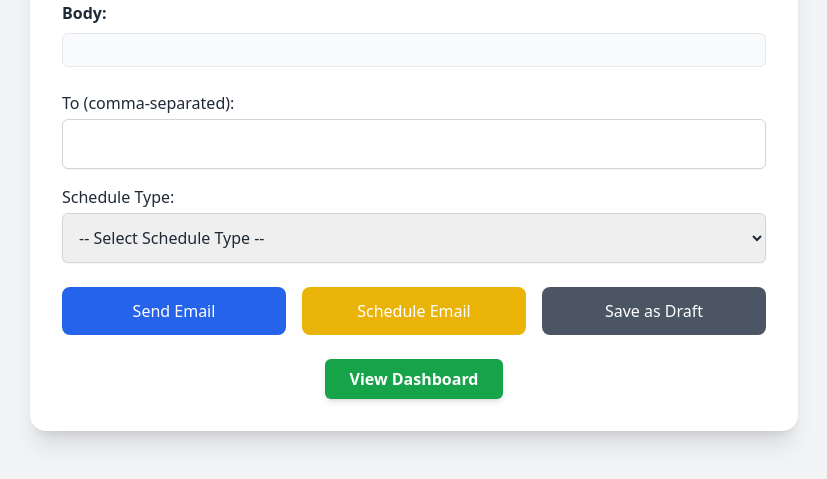
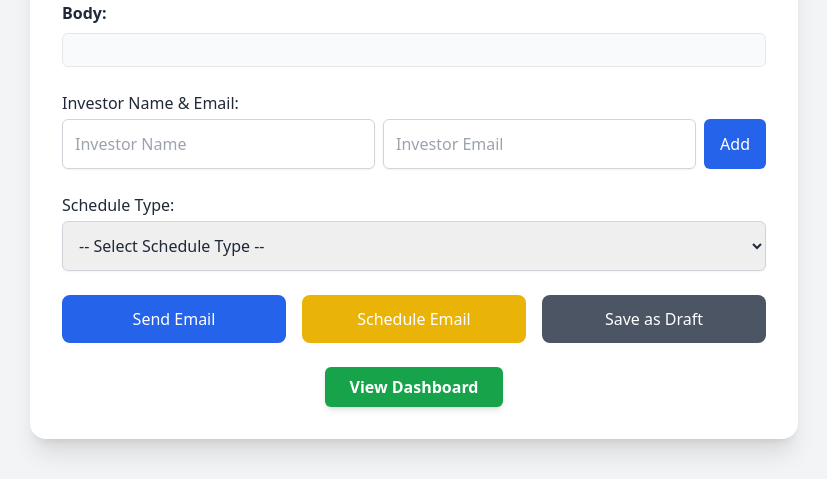
Before and after one commit to smit-faldu/final-email-automation, a Flask app: template templates/finalize.html in a window 1280 px wide. Shown: the part 163-642 px from the top of the page, without its empty margins (226-1053 px from the left). Run offline with Flask 3, Linux system fonts and the light colour scheme; the template is opened without the code that fills it, so the values that code supplies are empty; some libraries are stand-ins or nearby versions.

Commit message:
first commit

```diff
--- a/app.py
+++ b/app.py
@@ -2,7 +2,7 @@
 from flask import Flask, render_template, request, redirect, session, url_for
 from auth import auth_bp
 from email_template import generate_email_variants
-from email_utils import send_email, save_draft, schedule_batch_emails,schedule_all_at_once,get_scheduled_emails,fetch_replies
+from email_utils import send_email, save_draft, schedule_individual_email, schedule_batch_emails,schedule_all_at_once,get_scheduled_emails,fetch_replies
 import os
 import datetime
 import json
@@ -59,32 +59,101 @@ def edit_email(variant):
 
     return render_template("edit.html", subject=email['subject'], body=email['body'])
 
+# @app.route("/finalize", methods=["GET", "POST"])
+# def finalize_email():
+#     if 'selected_email' not in session:
+#         return redirect(url_for("preview_emails"))
+
+#     subject = session['selected_email'].get('subject', '')
+#     body = session['selected_email'].get('body', '')
+
+#     if request.method == "POST":
+#         if "credentials" not in session:
+#             return redirect(url_for("auth.login"))
+
+#         to_emails = request.form.get("to_emails", "")
+#         to_emails_list = [email.strip() for email in to_emails.split(",") if email.strip()]
+#         if not to_emails_list:
+#             return "No recipient emails provided.", 400
+
+#         action = request.form.get("action")
+
+#         if action == "send":
+#             send_email(subject, body, to_emails_list)
+#             session['selected_email'] = {'subject': subject, 'body': body}
+#             return redirect(url_for("finalize_email"))
+
+#         elif action == "draft":
+#             save_draft(subject, body, to_emails_list)
+#             return redirect(url_for("finalize_email"))
+
+#         elif action == "schedule":
+#             schedule_type = request.form.get("schedule_type")
+
+#             if schedule_type == "batch":
+#                 batch_count = int(request.form.get("batch_count", 10))
+#                 schedule_batch_emails(subject, body, to_emails_list, batch_count)
+
+#             elif schedule_type == "fixed_time":
+#                 scheduled_time_str = request.form.get("scheduled_time")
+#                 try:
+#                     scheduled_time = datetime.datetime.fromisoformat(scheduled_time_str)
+#                 except ValueError:
+#                     return "Invalid date/time format.", 400
+
+#                 schedule_all_at_once(subject, body, to_emails_list, scheduled_time)
+
+#             else:
+#                 return "Invalid schedule type selected.", 400
+
+#             return redirect(url_for("finalize_email"))
+
+#     email = {
+#         "subject": subject,
+#         "body": body,
+#     }
+
+#     return render_template("finalize.html", email=email)
+
+
 @app.route("/finalize", methods=["GET", "POST"])
 def finalize_email():
     if 'selected_email' not in session:
         return redirect(url_for("preview_emails"))
 
     subject = session['selected_email'].get('subject', '')
-    body = session['selected_email'].get('body', '')
+    body_template = session['selected_email'].get('body', '')
 
     if request.method == "POST":
         if "credentials" not in session:
             return redirect(url_for("auth.login"))
 
-        to_emails = request.form.get("to_emails", "")
-        to_emails_list = [email.strip() for email in to_emails.split(",") if email.strip()]
-        if not to_emails_list:
-            return "No recipient emails provided.", 400
+        investors_json = request.form.get("investors_json", "[]")
+        try:
+            investors = json.loads(investors_json)
+            if not investors:
+                return "No investors provided.", 400
+        except json.JSONDecodeError:
+            return "Invalid investor data.", 400
 
         action = request.form.get("action")
 
+        # Create personalized email for each investor
+        personalized_emails = []
+        for investor in investors:
+            name = investor["name"]
+            email = investor["email"]
+            personalized_body = body_template.replace("[Investor Name]", name)
+            personalized_emails.append({"email": email, "body": personalized_body})
+
         if action == "send":
-            send_email(subject, body, to_emails_list)
-            session['selected_email'] = {'subject': subject, 'body': body}
+            for entry in personalized_emails:
+                send_email(subject, entry["body"], [entry["email"]])
             return redirect(url_for("finalize_email"))
 
         elif action == "draft":
-            save_draft(subject, body, to_emails_list)
+            for entry in personalized_emails:
+                save_draft(subject, entry["body"], [entry["email"]])
             return redirect(url_for("finalize_email"))
 
         elif action == "schedule":
@@ -92,7 +161,11 @@ def finalize_email():
 
             if schedule_type == "batch":
                 batch_count = int(request.form.get("batch_count", 10))
-                schedule_batch_emails(subject, body, to_emails_list, batch_count)
+                batches = [personalized_emails[i:i + batch_count] for i in range(0, len(personalized_emails), batch_count)]
+                for day_offset, batch in enumerate(batches):
+                    run_time = datetime.datetime.now() + datetime.timedelta(days=day_offset)
+                    for entry in batch:
+                        schedule_individual_email(subject, entry["body"], entry["email"], run_time)
 
             elif schedule_type == "fixed_time":
                 scheduled_time_str = request.form.get("scheduled_time")
@@ -100,19 +173,18 @@ def finalize_email():
                     scheduled_time = datetime.datetime.fromisoformat(scheduled_time_str)
                 except ValueError:
                     return "Invalid date/time format.", 400
-
-                schedule_all_at_once(subject, body, to_emails_list, scheduled_time)
+                for entry in personalized_emails:
+                    schedule_individual_email(subject, entry["body"], entry["email"], scheduled_time)
 
             else:
                 return "Invalid schedule type selected.", 400
 
             return redirect(url_for("finalize_email"))
-
+    # GET request
     email = {
         "subject": subject,
-        "body": body,
+        "body": body_template,
     }
-
     return render_template("finalize.html", email=email)
 
 @app.route("/dashboard")
--- a/email_template.py
+++ b/email_template.py
@@ -5,7 +5,7 @@ from langchain_core.output_parsers import JsonOutputParser
 
 
 def generate_email_variants(founder_data):
-    model = ChatGoogleGenerativeAI(model="gemini-1.5-pro", google_api_key="GEMINI_API_KEY",temperature=0.7)
+    model = ChatGoogleGenerativeAI(model="gemini-1.5-pro", google_api_key="GEMINI_API",temperature=0.5)
     parser = JsonOutputParser()
 
     prompt = PromptTemplate(
--- a/templates/finalize.html
+++ b/templates/finalize.html
@@ -1,4 +1,3 @@
-<!-- templates/finalize.html -->
 <!DOCTYPE html>
 <html lang="en">
 <head>
@@ -19,11 +18,22 @@
     </div>
 
     <form action="{{ url_for('finalize_email') }}" method="POST">
-      <!-- Recipient Emails -->
+      <!-- Investor Input -->
       <div class="mb-4">
-        <label for="to_emails" class="block font-medium">To (comma-separated):</label>
-        <input type="text" id="to_emails" name="to_emails" required
-               class="mt-1 p-3 w-full border border-gray-300 rounded-md shadow-sm focus:ring-indigo-500 focus:border-indigo-500" />
+        <label class="block font-medium mb-1">Investor Name & Email:</label>
+        <div class="flex gap-2 mb-2">
+          <input type="text" id="investor_name" placeholder="Investor Name"
+                 class="p-3 w-1/2 border border-gray-300 rounded-md shadow-sm" />
+          <input type="email" id="investor_email" placeholder="Investor Email"
+                 class="p-3 w-1/2 border border-gray-300 rounded-md shadow-sm" />
+          <button type="button" id="add_investor"
+                  class="px-4 bg-blue-600 text-white rounded-md hover:bg-blue-700">Add</button>
+        </div>
+
+        <div id="investor_list" class="flex flex-wrap gap-2 mb-2"></div>
+
+        <!-- Hidden field with JSON array of investors -->
+        <input type="hidden" name="investors_json" id="investors_json" />
       </div>
 
       <!-- Schedule Type -->
@@ -69,14 +79,54 @@
         </button>
       </div>
     </form>
+
     <div class="mt-6 text-center">
-        <a href="{{ url_for('dashboard') }}" class="inline-block bg-green-600 text-white px-6 py-2 rounded-md font-semibold shadow-md hover:bg-green-700 focus:outline-none focus:ring-2 focus:ring-green-500 focus:ring-opacity-50">
-            View Dashboard
-        </a>
+      <a href="{{ url_for('dashboard') }}" class="inline-block bg-green-600 text-white px-6 py-2 rounded-md font-semibold shadow-md hover:bg-green-700 focus:outline-none focus:ring-2 focus:ring-green-500 focus:ring-opacity-50">
+        View Dashboard
+      </a>
     </div>
   </div>
 
+  <!-- Scripts -->
   <script>
+    const investorList = [];
+    const nameInput = document.getElementById("investor_name");
+    const emailInput = document.getElementById("investor_email");
+    const listContainer = document.getElementById("investor_list");
+    const hiddenField = document.getElementById("investors_json");
+
+    document.getElementById("add_investor").addEventListener("click", () => {
+      const name = nameInput.value.trim();
+      const email = emailInput.value.trim();
+      if (!name || !email) return alert("Both name and email are required.");
+      investorList.push({ name, email });
+      nameInput.value = "";
+      emailInput.value = "";
+      renderList();
+    });
+
+    function renderList() {
+      listContainer.innerHTML = "";
+      investorList.forEach((inv, index) => {
+        const tag = document.createElement("div");
+        tag.className = "flex items-center bg-gray-200 px-3 py-1 rounded-full";
+
+        tag.innerHTML = `
+          <span class="mr-2">${inv.name} &lt;${inv.email}&gt;</span>
+          <button type="button" class="text-red-600 hover:text-red-800" onclick="removeInvestor(${index})">&times;</button>
+        `;
+
+        listContainer.appendChild(tag);
+      });
+
+      hiddenField.value = JSON.stringify(investorList);
+    }
+
+    window.removeInvestor = function(index) {
+      investorList.splice(index, 1);
+      renderList();
+    };
+
     document.getElementById("schedule_type").addEventListener("change", function () {
       const type = this.value;
       document.getElementById("batch_section").classList.toggle("hidden", type !== "batch");
```
Also changed, not shown: email_utils.py (+46 -8 lines).
